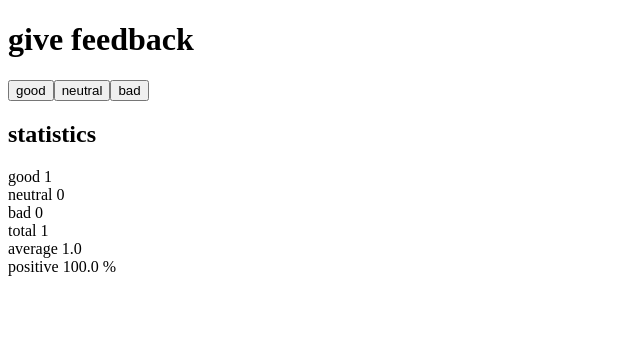
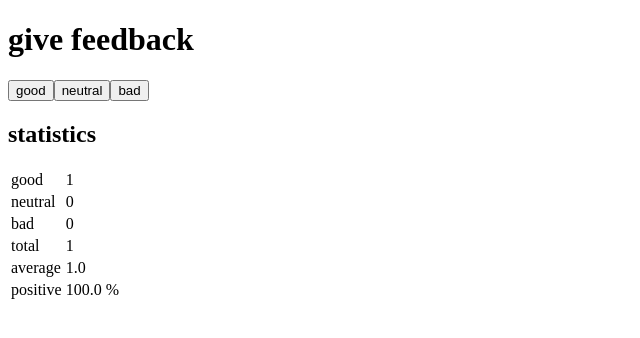
Before and after one commit to Sinecoss/Fullstackopen-palautus, a React (Vite) app in the folder osa1/unicafe/: page / in a window 1280 px wide. Both pictures are taken after a click on the button "good". Shown: the top 338 px of the page, without its empty margins (0-640 px from the left). Built offline with nearby package versions, Linux system fonts and the light colour scheme.

Commit message:
1.11*: unicafe step6

```diff
--- a/osa1/unicafe/src/App.jsx
+++ b/osa1/unicafe/src/App.jsx
@@ -10,14 +10,16 @@
       {total === 0 ? (
         <div>No feedback given</div>
       ) : (
-        <>
+        <table>
+          <tbody>
             <StatisticLine text="good" value={good} />
             <StatisticLine text="neutral" value={neutral} />
             <StatisticLine text="bad" value={bad} />
             <StatisticLine text="total" value={total} />
             <StatisticLine text="average" value={((good - bad) / total).toFixed(1)} />
             <StatisticLine text="positive" value={`${((good / total) * 100).toFixed(1)} %`} />
-        </>
+          </tbody>
+        </table>
       )}
     </div>
   )
@@ -26,7 +28,10 @@
 
 const StatisticLine = ({ text, value }) => {
   return (
-    <div>{text} {value}</div>
+    <tr>
+      <td>{text}</td>
+      <td>{value}</td>
+    </tr>
   )
 }
 
```
Lines whose indentation alone changed are shown as unchanged.
